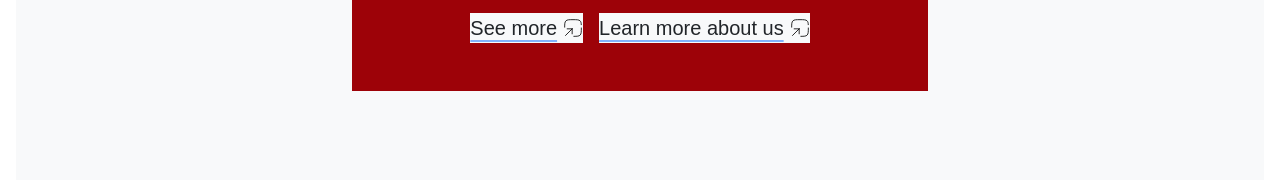
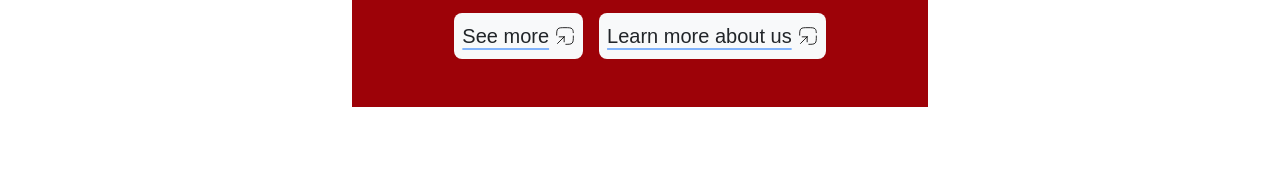
Before and after one commit to Daridjcm/ecommerce, a website: page index.html in a window 1280 px wide. Shown: the part 620-800 px from the top of the page. Drawn offline with nearby package versions, Linux system fonts and the light colour scheme.

Commit message:
Añadir ultimos estilos

```diff
--- a/index.html
+++ b/index.html
@@ -32,16 +32,16 @@
         </nav>
 
         <main>
-          <div class="bg-card position-relative overflow-hidden p-3 p-md-5 m-md-3 text-center bg-body-tertiary">
-            <div class="bg-text col-md-6 p-lg-5 mx-auto my-5">
+          <div class="position-relative overflow-hidden p-3 p-md-5 m-md-3 text-center bg-body-tertiar">
+            <div class="bg-text col-md-6 p-lg-5 mx-auto my-5 p-4">
               <h1 class="display-3 text-light fw-bold">Shoes designed for lover from Fashions!</h1>
               <h3 class="fw-normal text-white text-opacity-75 mb-3">Providing the best shoes for your style.</h3>
               <div class="d-flex gap-3 justify-content-center lead fw-normal">
-                <a class="icon-link bg-light text-dark" href="./pages/products.html">
+                <a class="icon-link p-2 rounded-3 bg-light text-dark" href="./pages/products.html">
                   See more
                   <svg xmlns="http://www.w3.org/2000/svg" width="20" height="20" viewBox="0 0 24 24"><g fill="none" stroke="#000000" stroke-linecap="round" stroke-width="1"><path d="M22 12c0 4.714 0 7.071-1.465 8.535C19.178 21.894 17.055 21.993 13 22M2 11c.008-4.055.107-6.178 1.464-7.536C4.93 2 7.286 2 12 2s7.071 0 8.535 1.464c.974.974 1.3 2.343 1.41 4.536"/><path stroke-linejoin="round" d="m3 21l8-8m0 0H5m6 0v6"/></g></svg>
                 </a>
-                <a class="icon-link bg-light text-dark" href="./pages/aboutUS.html">
+                <a class="icon-link p-2 rounded-3 bg-light text-dark" href="./pages/aboutUS.html">
                   Learn more about us
                   <svg xmlns="http://www.w3.org/2000/svg" width="20" height="20" viewBox="0 0 24 24"><g fill="none" stroke="#000000" stroke-linecap="round" stroke-width="1"><path d="M22 12c0 4.714 0 7.071-1.465 8.535C19.178 21.894 17.055 21.993 13 22M2 11c.008-4.055.107-6.178 1.464-7.536C4.93 2 7.286 2 12 2s7.071 0 8.535 1.464c.974.974 1.3 2.343 1.41 4.536"/><path stroke-linejoin="round" d="m3 21l8-8m0 0H5m6 0v6"/></g></svg>
                 </a>
```
